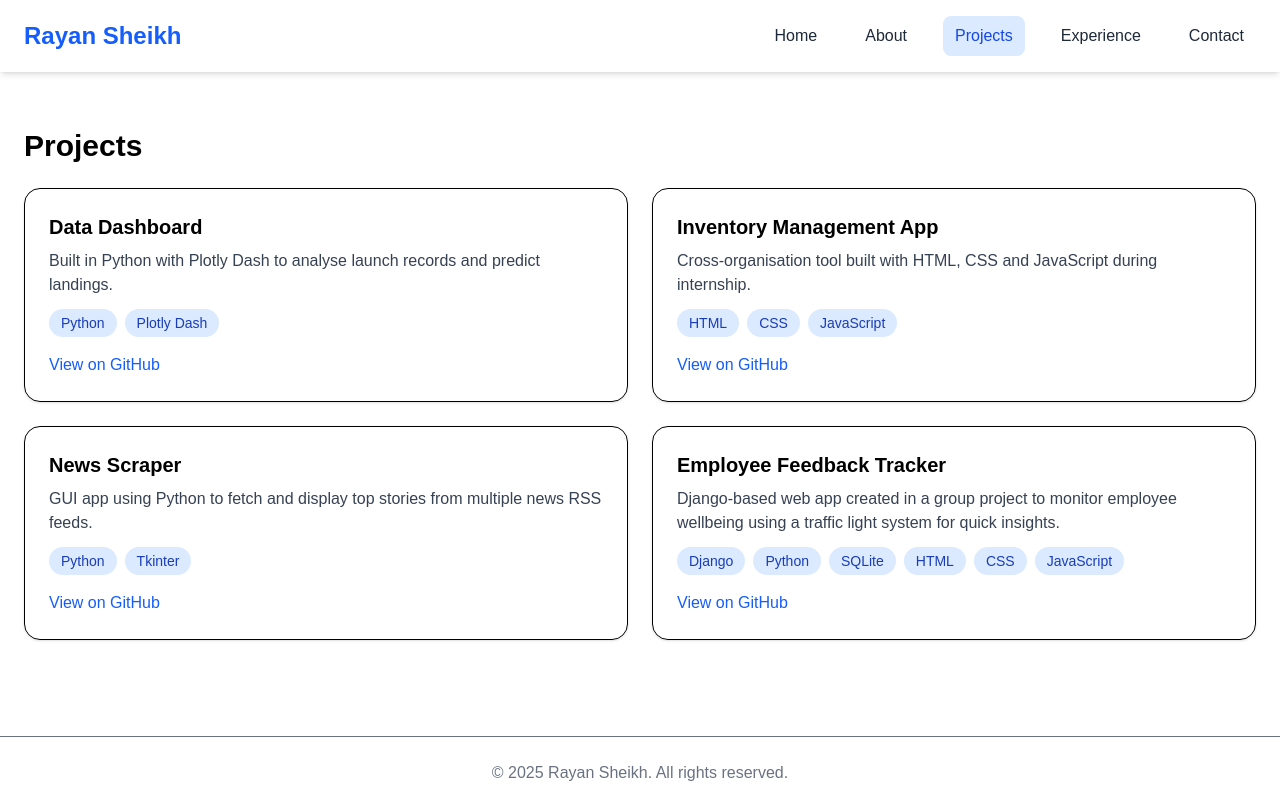
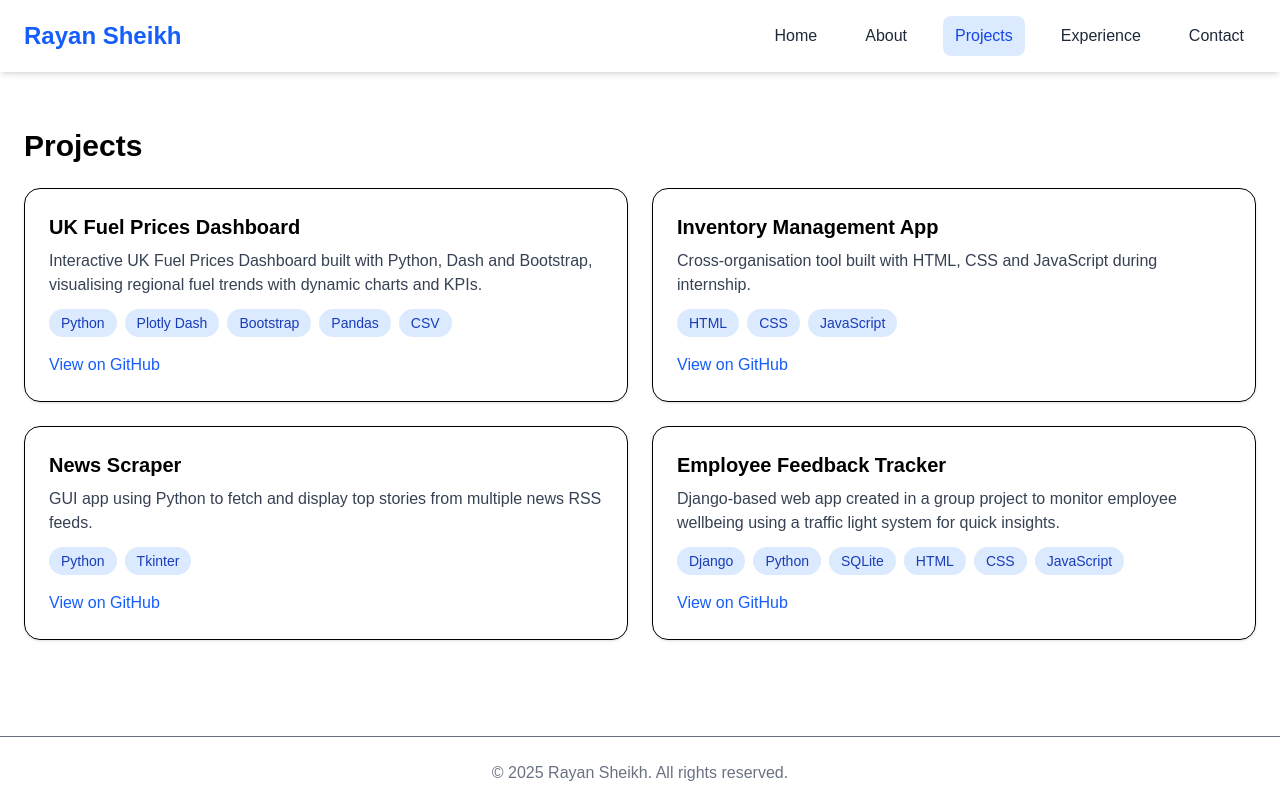
Before and after one commit to RayanSheikh01/Portfolio, a Next.js app: page /projects in a window 1280 px wide. Built offline with nearby package versions, Linux system fonts and the light colour scheme.

Commit message:
Update Data Dashboard project

```diff
--- a/app/projects/page.tsx
+++ b/app/projects/page.tsx
@@ -4,11 +4,11 @@ import ProjectCard from "@/components/ProjectCard"
 export default function ProjectsPage() {
 const projects = [
 {
-title: "Data Dashboard",
+title: "UK Fuel Prices Dashboard",
 description:
-"Built in Python with Plotly Dash to analyse launch records and predict landings.",
-tech: ["Python", "Plotly Dash"],
-github: "https://github.com/RayanSheikh01/"
+"Interactive UK Fuel Prices Dashboard built with Python, Dash and Bootstrap, visualising regional fuel trends with dynamic charts and KPIs.",
+tech: ["Python", "Plotly Dash", "Bootstrap", "Pandas", "CSV"],
+github: "https://github.com/RayanSheikh01/UKFuelDashboard"
 },
 {
 title: "Inventory Management App",
```
